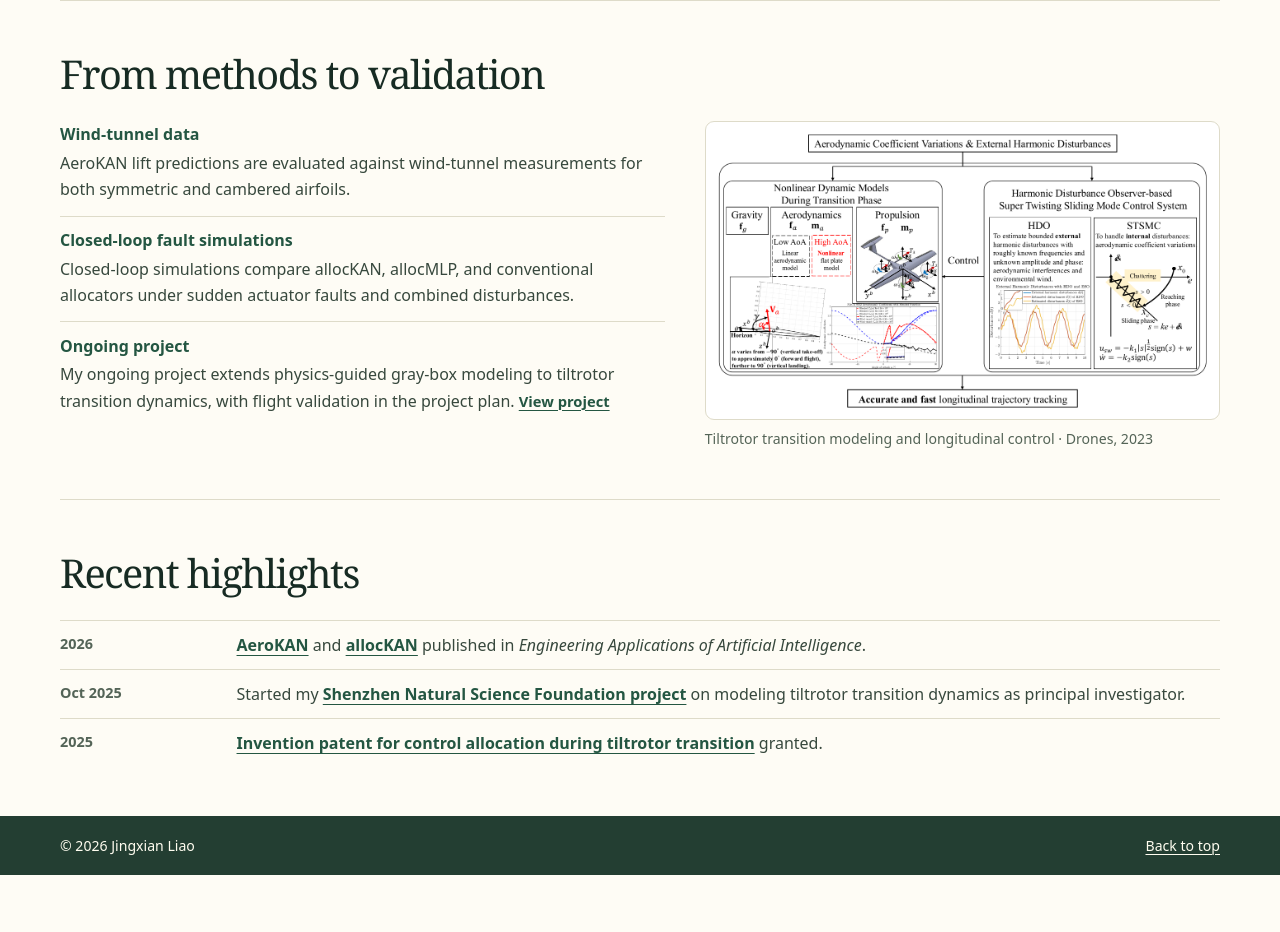
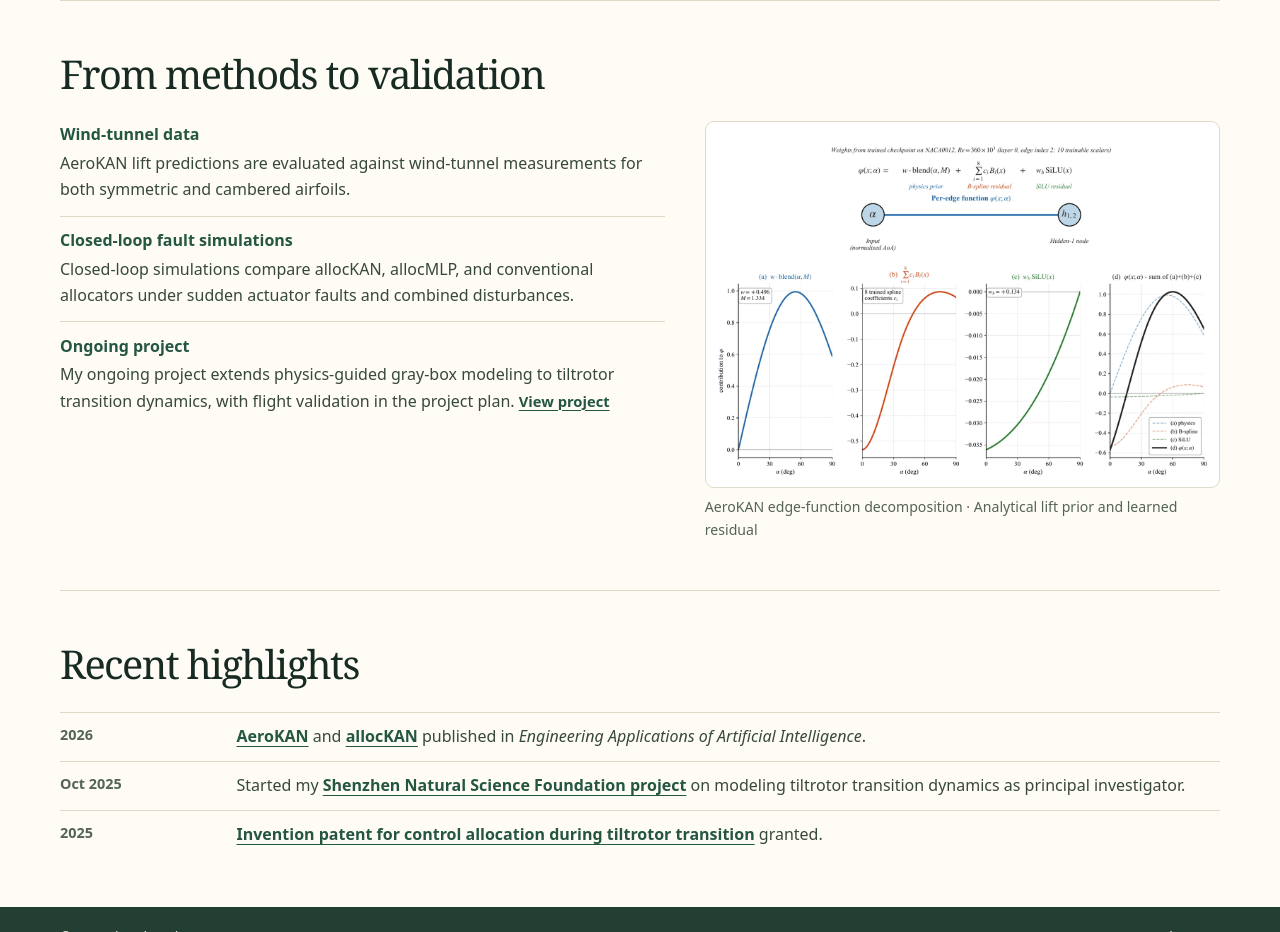
Before and after one commit to jingxianliao/jingxianliao.github.io, a plain HTML site: page index.html in a window 1280 px wide. Shown: the part 1320-2252 px from the top of the page. Before the commit the page ends 2195 px from the top, so only its background shows below. Drawn offline with Linux system fonts and the light colour scheme.

Commit message:
Feature AeroKAN edge functions on About

```diff
--- a/index.html
+++ b/index.html
@@ -106,8 +106,8 @@
           </div>
         </dl>
         <figure class="validation-figure">
-          <a href="publications.html#paper-tiltrotor"><img src="assets/paper-tiltrotor.webp" width="2400" height="1351" loading="lazy" alt="Tiltrotor transition model and longitudinal control architecture from Drones (2023)" data-alt-zh="Drones 论文中的倾转旋翼过渡段动力学模型与纵向闭环控制架构"></a>
-          <figcaption data-zh="倾转旋翼过渡段建模与纵向控制 · Drones，2023">Tiltrotor transition modeling and longitudinal control · Drones, 2023</figcaption>
+          <a href="publications.html#paper-aero"><img class="aero-edge-diagram" src="assets/paper-aero.webp" width="1400" height="980" loading="lazy" alt="AeroKAN edge function decomposed into an analytical lift prior, a B-spline term, and a SiLU term" data-alt-zh="AeroKAN 边函数分解为解析升力先验、B 样条和 SiLU 三项"></a>
+          <figcaption data-zh="AeroKAN 边函数分解 · 解析升力先验与可学习残差">AeroKAN edge-function decomposition · Analytical lift prior and learned residual</figcaption>
         </figure>
       </div>
     </section>
```
